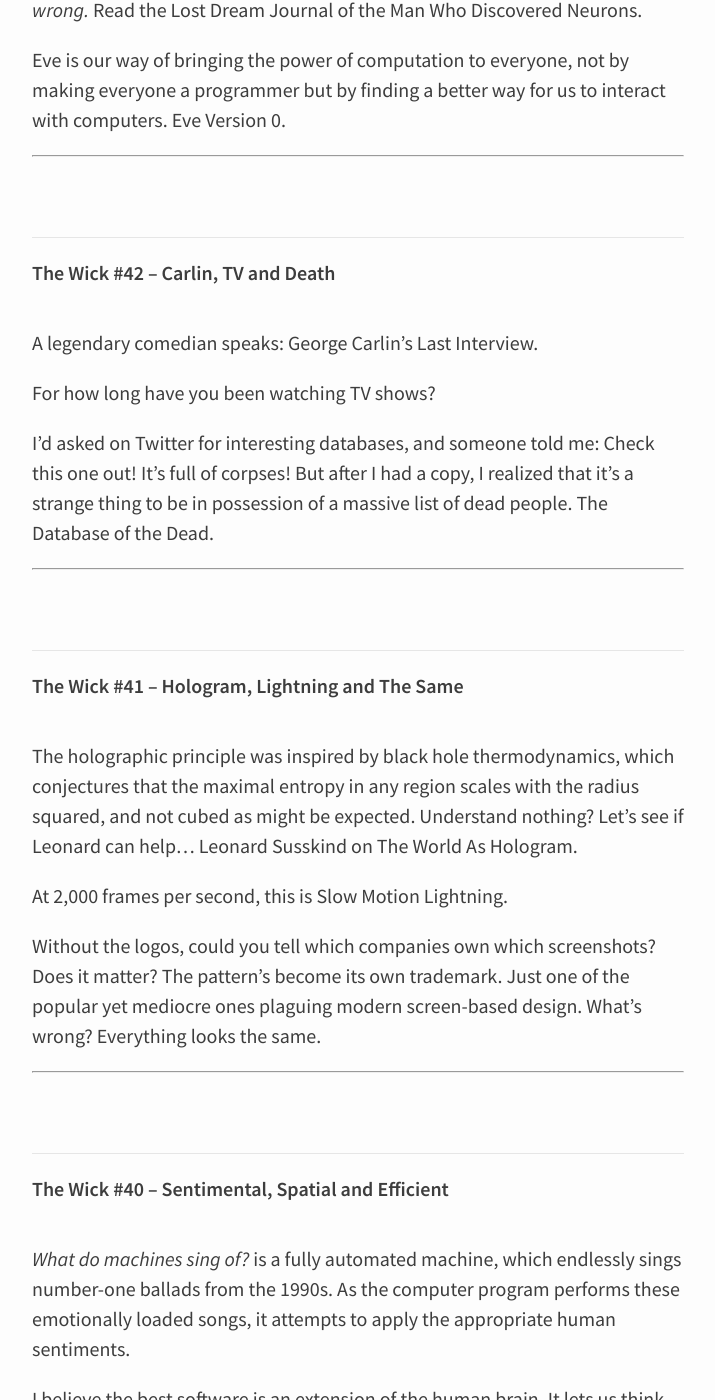
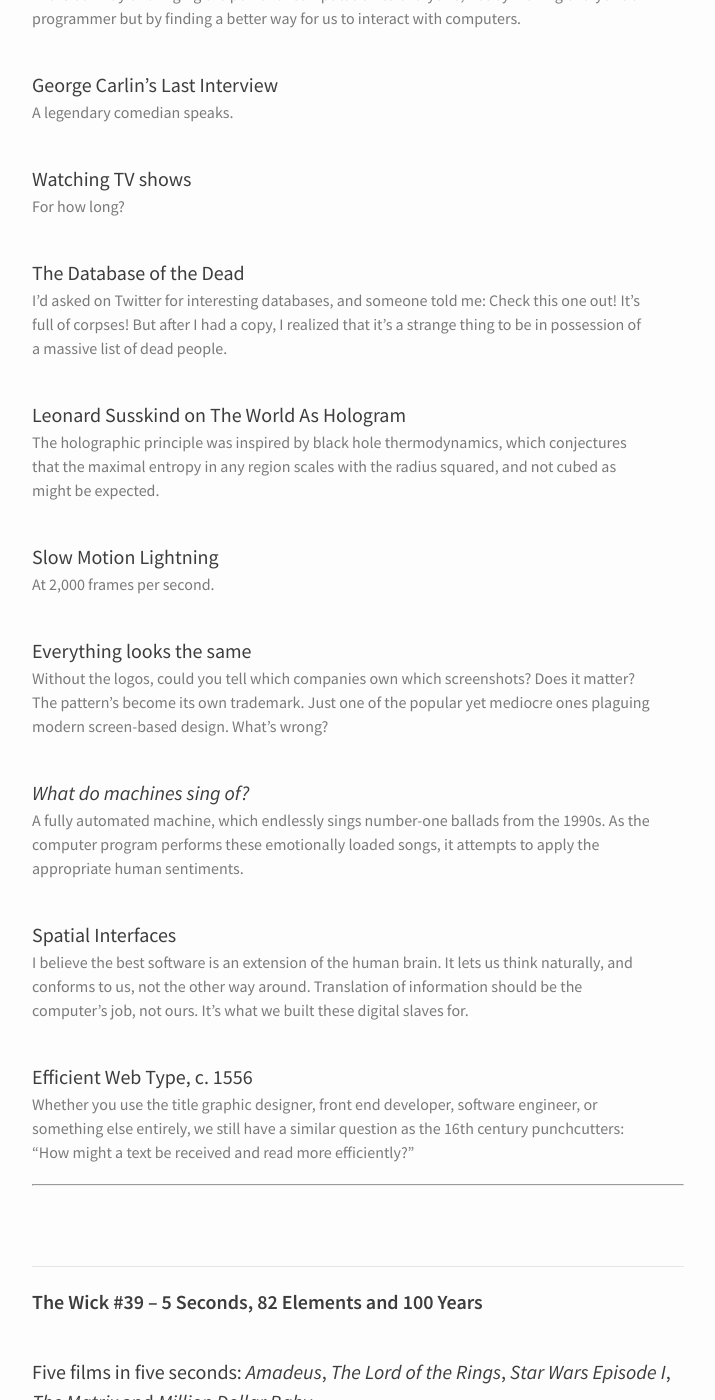
Before and after one commit to AdrianoLatorre/adriano.latorre.info, a Jekyll site: the page built from _links/15.md, in a window 1280 px wide and 1400 px high, scrolled down 6704 px. Shown: the whole window, without its empty margins (116-831 px from the left). Built offline with Jekyll 4.4.1, drawn with Linux system fonts in a browser that asks for light colours; some of the changed text lies outside the part shown.

Commit message:
Fixing links

```diff
--- a/_links/15.md
+++ b/_links/15.md
@@ -68,7 +68,7 @@ year: 15
 : This story is intended to remind you that our journeys are short.
 
 [An interview with J.J. Abrams, on directing _The Force Awakens_](http://www.wired.com/2015/11/star-wars-force-awakens-jj-abrams-interview/)
-I have a good feeling about this.
+: I have a good feeling about this.
 
 [Lisa Hanawalt shares her creation process at XOXO Festival](https://www.youtube.com/watch?v=f6F_CF7Yvo0)
 : Quirky and fun. And horses.
@@ -172,53 +172,41 @@ I have a good feeling about this.
 [The serious art of being funny](https://medium.com/always-for-love/kill-or-be-killed-the-serious-art-of-being-funny-7cf345bc5a9c)
 : Standup is storytelling at its absolute purest; a bit like literature, but with balls.
 
+[Cameron's World](http://www.cameronsworld.net)
+: A web-collage of text and images excavated from the buried neighbourhoods of archived GeoCities pages (1994–2009).
 
----
+[The Lost Dream Journal of the Man Who Discovered Neurons](http://nautil.us/issue/27/dark-matter/read-the-lost-dream-journal-of-the-man-who-discovered-neurons)
+: Cajal, who won the 1906 Nobel Prize for discovering neurons and, more remarkably, intuiting the form and function of synapses, set out to prove Freud wrong.
 
+[Eve Version 0](http://www.chris-granger.com/2015/08/17/version-0/)
+: Eve is our way of bringing the power of computation to everyone, not by making everyone a programmer but by finding a better way for us to interact with computers.
 
-### The Wick #43 – Cameron, Cajal and Eve
+[George Carlin's Last Interview](https://www.psychologytoday.com/blog/brainstorm/200806/george-carlins-last-interview)
+: A legendary comedian speaks.
 
-[Cameron's World](http://www.cameronsworld.net) is a web-collage of text and images excavated from the buried neighbourhoods of archived GeoCities pages (1994–2009).
+[Watching TV shows](http://tiii.me/)
+: For how long?
 
-_Cajal, who won the 1906 Nobel Prize for discovering neurons and, more remarkably, intuiting the form and function of synapses, set out to prove Freud wrong._ [Read the Lost Dream Journal of the Man Who Discovered Neurons](http://nautil.us/issue/27/dark-matter/read-the-lost-dream-journal-of-the-man-who-discovered-neurons).
+[The Database of the Dead](http://www.newrepublic.com/article/122456/final-file)
+: I’d asked on Twitter for interesting databases, and someone told me: Check this one out! It’s full of corpses! But after I had a copy, I realized that it’s a strange thing to be in possession of a massive list of dead people.
 
-Eve is our way of bringing the power of computation to everyone, not by making everyone a programmer but by finding a better way for us to interact with computers. [Eve Version 0](http://www.chris-granger.com/2015/08/17/version-0/).
+[Leonard Susskind on The World As Hologram](https://www.youtube.com/watch?v=2DIl3Hfh9tY)
+: The holographic principle was inspired by black hole thermodynamics, which conjectures that the maximal entropy in any region scales with the radius squared, and not cubed as might be expected.
 
+[Slow Motion Lightning](https://vimeo.com/133398724)
+: At 2,000 frames per second.
 
----
+[Everything looks the same](https://louderthanten.com/articles/story/design-machines)
+: Without the logos, could you tell which companies own which screenshots? Does it matter? The pattern’s become its own trademark. Just one of the popular yet mediocre ones plaguing modern screen-based design. What’s wrong?
 
+[_What do machines sing of?_](https://vimeo.com/133428328)
+: A fully automated machine, which endlessly sings number-one ballads from the 1990s. As the computer program performs these emotionally loaded songs, it attempts to apply the appropriate human sentiments.
 
-### The Wick #42 – Carlin, TV and Death
+[Spatial Interfaces](https://medium.com/elepath-exports/spatial-interfaces-886bccc5d1e9)
+: I believe the best software is an extension of the human brain. It lets us think naturally, and conforms to us, not the other way around. Translation of information should be the computer’s job, not ours. It’s what we built these digital slaves for.
 
-A legendary comedian speaks: [George Carlin's Last Interview](https://www.psychologytoday.com/blog/brainstorm/200806/george-carlins-last-interview).
-
-For how long have you been [watching TV shows](http://tiii.me/)?
-
-I’d asked on Twitter for interesting databases, and someone told me: Check this one out! It’s full of corpses! But after I had a copy, I realized that it’s a strange thing to be in possession of a massive list of dead people. [The Database of the Dead](http://www.newrepublic.com/article/122456/final-file).
-
-
----
-
-
-### The Wick #41 – Hologram, Lightning and The Same
-
-The holographic principle was inspired by black hole thermodynamics, which conjectures that the maximal entropy in any region scales with the radius squared, and not cubed as might be expected. Understand nothing? Let's see if Leonard can help… [Leonard Susskind on The World As Hologram](https://www.youtube.com/watch?v=2DIl3Hfh9tY).
-
-At 2,000 frames per second, this is [Slow Motion Lightning](https://vimeo.com/133398724).
-
-Without the logos, could you tell which companies own which screenshots? Does it matter? The pattern’s become its own trademark. Just one of the popular yet mediocre ones plaguing modern screen-based design. What’s wrong? [Everything looks the same](https://louderthanten.com/articles/story/design-machines).
-
-
----
-
-
-### The Wick #40 – Sentimental, Spatial and Efficient
-
-[_What do machines sing of?_](https://vimeo.com/133428328) is a fully automated machine, which endlessly sings number-one ballads from the 1990s. As the computer program performs these emotionally loaded songs, it attempts to apply the appropriate human sentiments.
-
-I believe the best software is an extension of the human brain. It lets us think naturally, and conforms to us, not the other way around. Translation of information should be the computer’s job, not ours. It’s what we built these digital slaves for. [Spatial Interfaces](https://medium.com/elepath-exports/spatial-interfaces-886bccc5d1e9).
-
-Whether you use the title graphic designer, front end developer, software engineer, or something else entirely, we still have a similar question as the 16th century punchcutters: “How might a text be received and read more efficiently?” [Efficient Web Type, c. 1556](http://kennethormandy.com/journal/efficient-web-type-circa-1556).
+[Efficient Web Type, c. 1556](http://kennethormandy.com/journal/efficient-web-type-circa-1556)
+: Whether you use the title graphic designer, front end developer, software engineer, or something else entirely, we still have a similar question as the 16th century punchcutters: “How might a text be received and read more efficiently?”
 
 
 ---
```
Also changed, not shown: _links/16.md (+4 -4 lines).
